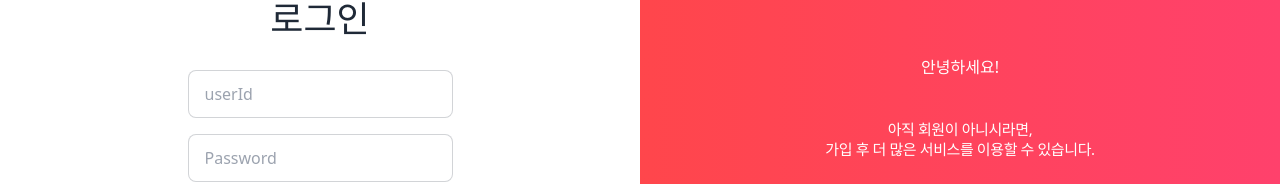
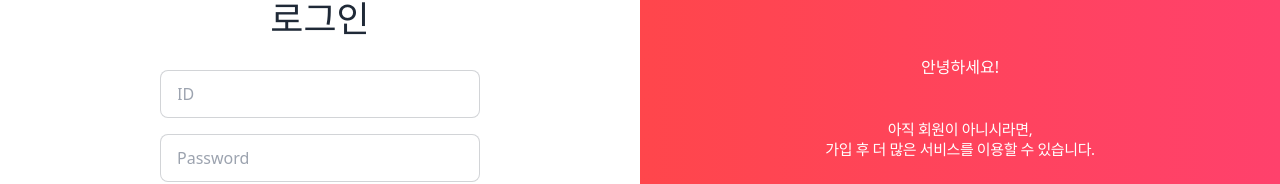
Before and after one commit to UVC-Cosmos/Cosmos_Frontend, a React (Vite) app: page / in a window 1280 px wide. Shown: the part 236-420 px from the top of the page. Built offline with nearby package versions, Linux system fonts and the light colour scheme.

Commit message:
chore: Update placeholder text in login and signup forms
#1

```diff
--- a/src/components/auth/LoginSection.tsx
+++ b/src/components/auth/LoginSection.tsx
@@ -53,20 +53,20 @@
     <div className="form-container sign-in-container">
       <form onSubmit={handleSubmit} className="form">
         <h1 className="form-title">로그인</h1>
-        <div className="flex flex-col">
+        <div className="flex flex-col gap-2 w-[20rem]">
           <label className="input input-bordered flex items-center gap-2">
             <input
               type="text"
               className="grow"
               name="userId"
-              placeholder="userId"
+              placeholder="ID"
               value={formData.userId}
               onChange={handleChange}
             />
           </label>
           {errors.userId && <div className="error-message text-xs">{errors.userId}</div>}
         </div>
-        <div className="flex flex-col gap-2">
+        <div className="flex flex-col gap-2 w-[20rem]">
           <label className="input input-bordered flex flex-row items-center gap-2">
             <input
               type="password"
--- a/src/components/auth/SignupSection.tsx
+++ b/src/components/auth/SignupSection.tsx
@@ -63,7 +63,7 @@
                 type="text"
                 className="grow"
                 name="userId"
-                placeholder="userId"
+                placeholder="ID"
                 value={formData.userId}
                 onChange={handleChange}
               />
```
